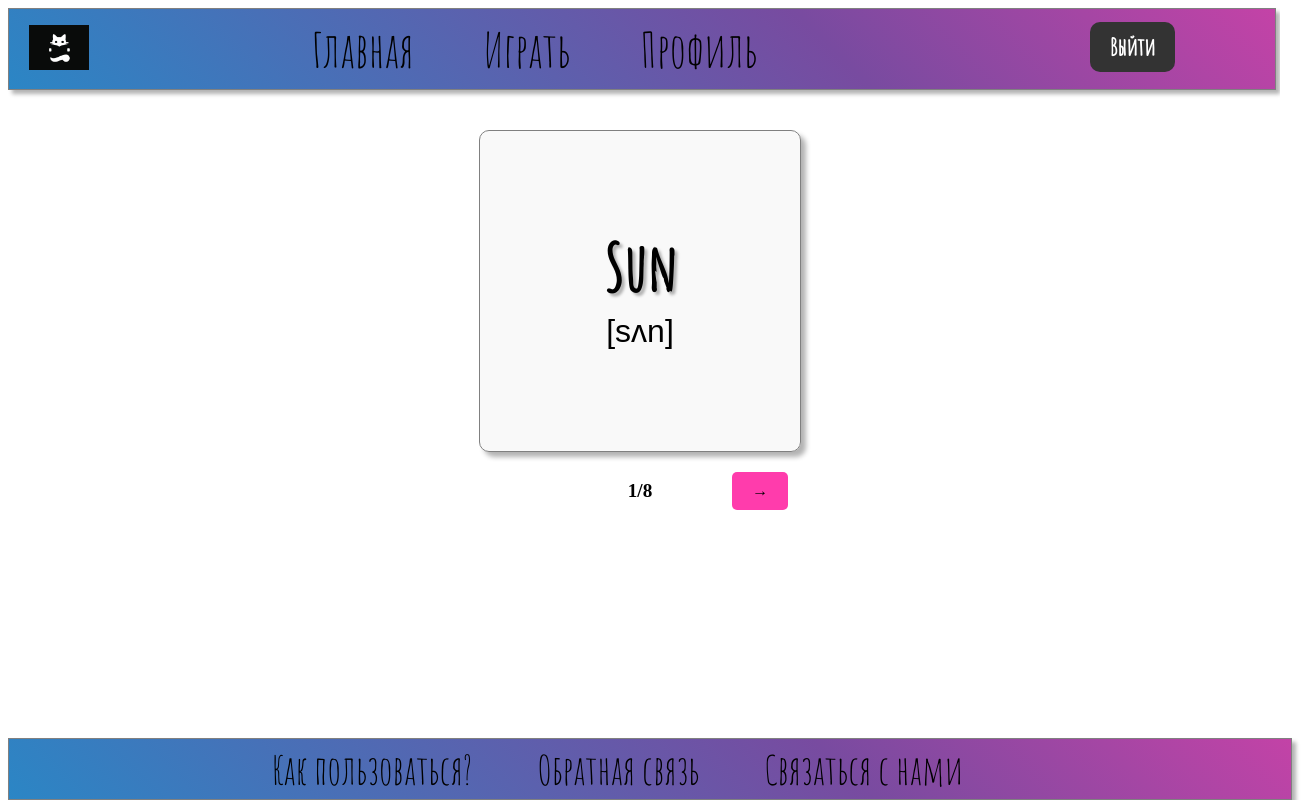
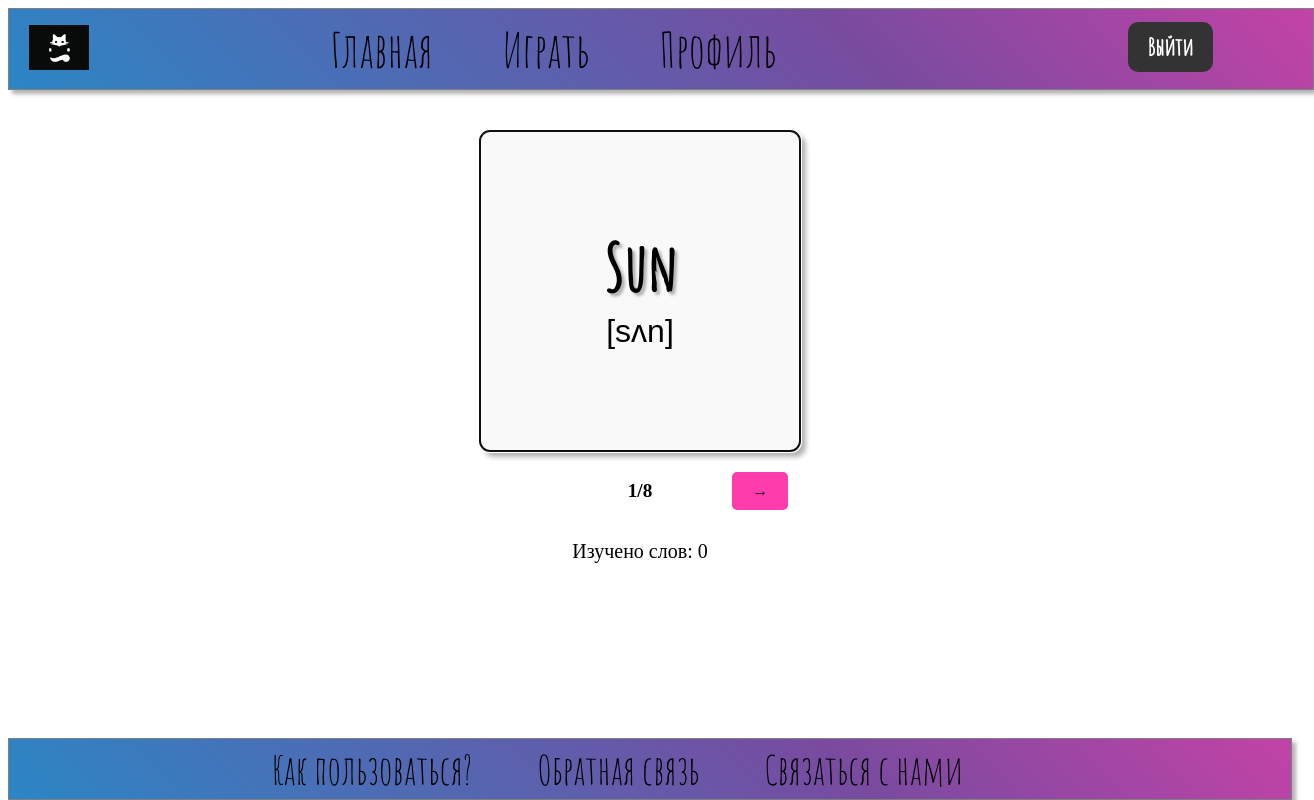
Before and after one commit to darikomarenko/WordsApp, a React (Vite) app: page /game in a window 1280 px wide. Shown: the whole page, 1314 px wide, since content can reach past the window. Built offline with nearby package versions, Linux system fonts and the light colour scheme.

Commit message:
add counter

```diff
--- a/src/Components/Game/Game.jsx
+++ b/src/Components/Game/Game.jsx
@@ -1,10 +1,15 @@
-import React, { useState, useCallback, useEffect} from "react";
-import PlayCard from "../PlayCard/PlayCard";
-import "./game.css";
+import React, { useState, useCallback, useEffect } from 'react';
+import PlayCard from '../PlayCard/PlayCard';
+import './game.css';
 
-function Game({ data, disableFirstAndLast, defaultIndex}) {
+function Game({ data, disableFirstAndLast, defaultIndex }) {
   const [currentIndex, setCurrentIndex] = useState(defaultIndex || 0);
   const [flipped, setFlipped] = useState(false);
+  const [learnedCount, setLearnedCount] = useState(0);
+
+  const incrementLearnedCount = () => {
+    setLearnedCount((prevCount) => prevCount + 1);
+  };
 
   const handlePrevClick = useCallback(() => {
     if (currentIndex > 0) {
@@ -30,17 +35,17 @@ function Game({ data, disableFirstAndLast, defaultIndex}) {
 
   useEffect(() => {
     const handleKeyDown = (event) => {
-            if (event.key === "ArrowLeft") {
+      if (event.key === 'ArrowLeft') {
         handlePrevClick();
-            } else if (event.key === "ArrowRight") {
+      } else if (event.key === 'ArrowRight') {
         handleNextClick();
       }
     };
 
-        document.addEventListener("keydown", handleKeyDown);
+    document.addEventListener('keydown', handleKeyDown);
 
     return () => {
-            document.removeEventListener("keydown", handleKeyDown);
+      document.removeEventListener('keydown', handleKeyDown);
     };
   }, [handlePrevClick, handleNextClick]);
 
@@ -55,16 +60,17 @@ function Game({ data, disableFirstAndLast, defaultIndex}) {
           russian={data[currentIndex].russian}
           flipped={flipped}
           setFlipped={setFlipped}
+          incrementLearnedCount={incrementLearnedCount}
         />
-            ) : ( "Ooops, no data"
+      ) : (
+        'Ooops, no data'
       )}
       <div className="buttons">
         <button
           className="prev"
           title="Предыдущее слово"
           onClick={handlePrevClick}
-                    disabled={!disableFirstAndLast && currentIndex === 0}
-                >
+          disabled={!disableFirstAndLast && currentIndex === 0}>
           &#8592;
         </button>
         <div className="current-slide">
@@ -74,11 +80,11 @@ function Game({ data, disableFirstAndLast, defaultIndex}) {
           className="next"
           title="Следующее слово"
           onClick={handleNextClick}
-                    disabled={!disableFirstAndLast && currentIndex === data.length - 1}
-                >
+          disabled={!disableFirstAndLast && currentIndex === data.length - 1}>
           &#8594;
         </button>
       </div>
+      <div className="counter">Изучено слов: {learnedCount}</div>
     </div>
   );
 }
--- a/src/Components/Game/game.css
+++ b/src/Components/Game/game.css
@@ -15,7 +15,7 @@ button {
   padding: 10px 20px;
   margin: 0 80px 0 80px;
   border-radius: 5px;
-    background-color: #FF3CAC;
+  background-color: #ff3cac;
   border: none;
   font-size: 16px;
   font-weight: bold;
@@ -23,7 +23,7 @@ button {
 }
 
 button:hover {
-    background-color: #784BA0;
+  background-color: #784ba0;
 }
 
 button:active,
@@ -33,7 +33,7 @@ button:focus {
 
 .prev:disabled,
 .next:disabled {
-    opacity: 0.0;
+  opacity: 0;
   cursor: not-allowed;
   pointer-events: none;
 }
@@ -45,3 +45,9 @@ button:focus {
   font-size: 1.2rem;
   font-weight: bold;
 }
+
+.counter {
+  display: flex;
+  font-size: 20px;
+  margin-top: 30px;
+}
--- a/src/Components/Header/header.css
+++ b/src/Components/Header/header.css
@@ -1,4 +1,4 @@
-@import url("https://fonts.googleapis.com/css2?family=Amatic+SC&family=Inter:wght@600&display=swap");
+@import url('https://fonts.googleapis.com/css2?family=Amatic+SC&family=Inter:wght@600&display=swap');
 
 .header-container {
   display: flex;
@@ -6,7 +6,7 @@
   align-items: center;
   position: sticky;
   top: 0;
-  width: 97%;
+  width: 100%;
   height: 60px;
   padding: 10px 20px;
   border: 1px solid grey;
@@ -14,12 +14,7 @@
   box-shadow: 4px 4px 4px 0px rgba(0, 0, 0, 0.3);
   background-size: 130% 100%;
   background-color: #ff3cac;
-  background-image: linear-gradient(
-    225deg,
-    #ff3cac 0%,
-    #784ba0 50%,
-    #2b86c5 100%
-  );
+  background-image: linear-gradient(225deg, #ff3cac 0%, #784ba0 50%, #2b86c5 100%);
 }
 
 .header-logo {
@@ -40,7 +35,7 @@
 }
 
 .header-nav li {
-  font-family: "Amatic SC", sans-serif;
+  font-family: 'Amatic SC', sans-serif;
   font-size: 48px;
   margin: 10px;
   padding-right: 50px;
@@ -48,7 +43,7 @@
 }
 
 .logout-button {
-  font-family: "Amatic SC", sans-serif;
+  font-family: 'Amatic SC', sans-serif;
   padding: 10px 20px;
   margin-bottom: 5px;
   font-size: x-large;
--- a/src/Components/PlayCard/PlayCard.jsx
+++ b/src/Components/PlayCard/PlayCard.jsx
@@ -1,19 +1,33 @@
-import React, { useState } from "react";
-import "./playcard.css";
+import React, { useEffect, useRef, useState } from 'react';
+import './playcard.css';
 
-function PlayCard({ english = "Ooops, no Word", transcription, russian }) {
+function PlayCard({ english = 'Ooops, no Word', transcription, russian, incrementLearnedCount }) {
   const [flipped, setFlipped] = useState(false);
+  const [counted, setCounted] = useState(false);
+  const cardRef = useRef(null);
 
   const handleFlip = () => {
+    if (!counted) {
+      setCounted(true);
+      incrementLearnedCount();
+    }
     setFlipped(!flipped);
   };
+
+  useEffect(() => {
+    if (cardRef.current) {
+      cardRef.current.focus();
+    }
+  }, []);
+
   return (
     <div className="parent-element">
       <div
-        className={`word-card ${flipped ? " flipped" : ""}`}
+        ref={cardRef}
+        tabIndex="0"
+        className={`word-card ${flipped ? ' flipped' : ''}`}
         title="Нажмите на карточку, чтобы увидеть перевод"
-        onClick={handleFlip}
-      >
+        onClick={handleFlip}>
         <div className="front">
           <div className="english">{english}</div>
           <div className="transcription">{transcription}</div>
```
Lines whose indentation alone changed are shown as unchanged.
